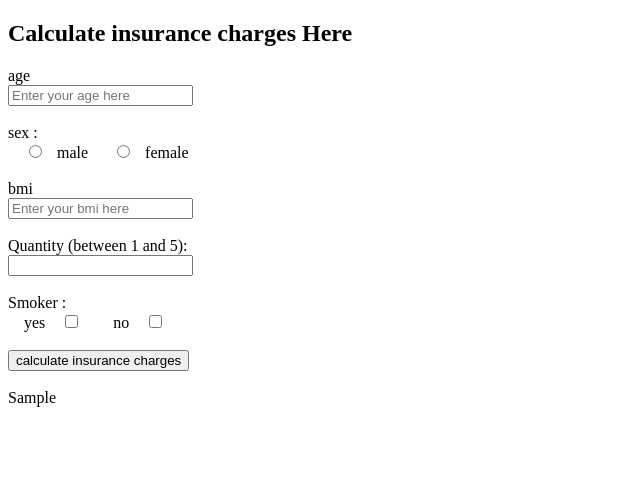
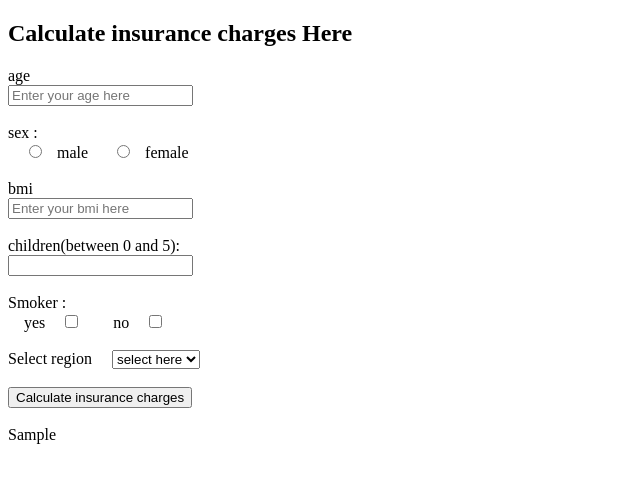
Before and after one commit to abhikantb/insurance_regression, a Flask app: template templates/insurance_home.html in a window 1280 px wide. Shown: the top 483 px of the page, without its empty margins (0-640 px from the left). Run offline with Flask 2, Linux system fonts and the light colour scheme; the template is opened without the code that fills it: most values are stand-ins (such as "Sample title", 1, 10 or a date in 2020); parts of the project's set-up code (start-up, migrations or seed data) failed here and were passed over.

Commit message:
commit message

```diff
--- a/app.py
+++ b/app.py
@@ -5,10 +5,10 @@ import pandas as pd
 import config
 
 #created basic flask app and name is starting point of app where it will run
-app=Flask(__name__)
+app=Flask(__name__,template_folder='templates')
 
 #load the pickle model
-insurance_model=pickle.load(open('artifacts/insurance_regression.pkl','rb'))
+insurance_model=pickle.load(open(config.model_path,'rb'))
 
 
 #homepage or localhost url including slash /
@@ -16,22 +16,28 @@ insurance_model=pickle.load(open('artifacts/insurance_regression.pkl','rb'))
 #go to main directory or upper hirarchy of website/localhost address
 @app.route('/')
 def home():
-    return render_template('templates/insurance_home.html')
+    return render_template('insurance_home.html')
 
 
 @app.route('/predict',methods=['POST'])
 def predict_api():
     age = int(request.form.get('age'))
-    sex = int(request.form.get('sex'))
+    sex = request.form.get('sex')
     bmi = int(request.form.get('bmi'))
-    quantity = int(request.form.get('quantity'))
-    smoker = int(request.form.get('smoker'))
+    children = int(request.form.get('children'))
+    smoker = request.form.get('smoker')
+    region= str(request.form.get('region'))
 
-    print(age,sex,bmi,quantity,quantity,smoker)
+    print(age,sex,bmi,children,smoker)
 
-    data = np.array([[age,sex,bmi,quantity,quantity,smoker]])
-    charges =  insurance_model.predict(data)
-    return render_template('insurance_home.html',charges_result=charges)
+    input_data=pd.DataFrame(data=[[age,sex,bmi,children,smoker,region]],columns=['age','sex','bmi','children','smoker','region'])
+    print(input_data)
+    charges =  insurance_model.predict(input_data)
+
+    return render_template('insurance_home.html',charges_result='Insurance charges are {}'.format(float(charges)))
 
 if __name__ == "__main__":
-    app.run(debug=True, host=config.host_name,port=config.port_number)
+    app.run(debug=True)
+
+
+   # app.run(debug=True, host=config.host_name,port=config.port_number)
--- a/config.py
+++ b/config.py
@@ -1,5 +1,5 @@
 import os
 
 port_number='8080'
-host_name='DESKTOP-GR6MK7I'
+host_name='0.0.0.0'
 model_path=r'artifacts/insurance_regression.pkl'
--- a/templates/insurance_home.html
+++ b/templates/insurance_home.html
@@ -6,11 +6,12 @@
         <!link rel="stylesheet" href="style.css" type="text/css">
     </head>
     <body>
+
         <div class="main">
             <div class="insurance">
                 <h2>Calculate insurance charges Here</h2>
 
-                <form id="insurance" method="post">
+                <form action="/predict" method="POST">
                     <label>age</label>
                     <br>
                     <input type="text" name="age" id="age" placeholder="Enter your age here">
@@ -19,11 +20,11 @@
                     <label>sex :</label>
                     <br>
                     &nbsp;&nbsp;&nbsp;
-                    <input type="radio" name="sex" id="male">
+                    <input type="radio" value='male' name="sex" id="sex">
                     &nbsp;
                     <spam id="male">male</spam>
                     &nbsp;&nbsp;&nbsp;&nbsp;
-                    <input type="radio" name="sex" id="female">
+                    <input type="radio" value='female' name="sex" id="sex">
                     &nbsp;
                     <spam id="female">female</spam>
                     &nbsp;&nbsp;&nbsp;&nbsp;
@@ -34,9 +35,9 @@
                     <input type="text" name="bmi" id="bmi" placeholder="Enter your bmi here">
                     <br><br>
 
-                    <label for="children">Quantity (between 1 and 5):</label>
+                    <label for="children">children(between 0 and 5):</label>
                     <br>
-                    <input type="text" id="children" name="children" min="1" max="5">
+                    <input type="text" id="children" name="children" min="0" max="5">
                     <br><br>
 
 
@@ -44,18 +45,29 @@
                     <br>
                     &nbsp;&nbsp;&nbsp;
                     <label>yes</label>&nbsp;&nbsp;&nbsp;
-                    <input type="checkbox" name="yes" id="smoker">
+                    <input type="checkbox" value='yes' name="smoker" id="smoker">
                     &nbsp;
                     &nbsp;&nbsp;&nbsp;&nbsp;
                     <label>no</label>&nbsp;&nbsp;&nbsp;
-                    <input type="checkbox" name="no" id="smoker">
+                    <input type="checkbox" value='no' name="smoker" id="smoker">
                     &nbsp;
                     &nbsp;&nbsp;&nbsp;&nbsp;
                     <br><br>
 
-                    <input type="submit" value="calculate insurance charges" name="charges" id="charges">
+                    <label>Select region</label>
+                    &nbsp;&nbsp;&nbsp;
+                    <select id='option' name='option'>
+                        <option value="['1']" id="0" selected disabled hidden>select here</option>
+                        <option value = "southwest" id='southwest' name='southwest'>southwest</option>
+                        <option value = "southeast" id='southeast' name='southeast'>southeast</option>
+                        <option value = "northwest" id='northwest' name='northwest'>northwest</option>
+                        <option value = "northeast" id='northeast' name='northeast'>northeast</option>
+                    </select>
                     <br><br>
-                    {{ charges_result }}
+
+                    <button type="submit">Calculate insurance charges</button>
+                    <br><br>
+                    {{charges_result}}
                 </form>
             </div>
         </div>
```
Also changed, not shown: 1 other file.
